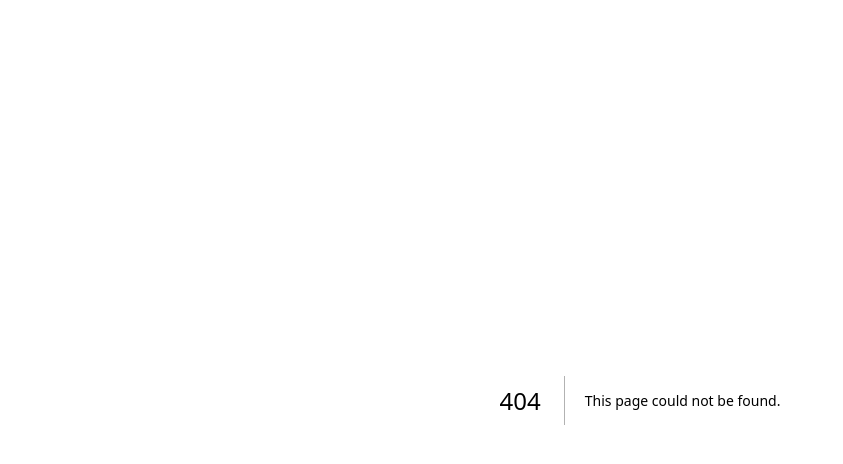
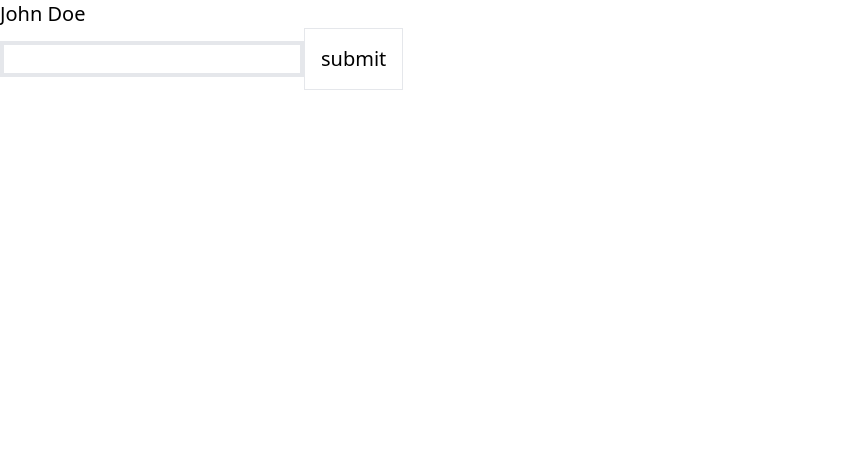
Before and after one commit to DoggySummer/very-beginning, a Next.js app: page /users/1 in a window 1280 px wide. Before the commit this address had no page. Shown: the top 464 px of the page, without its empty margins (0-843 px from the left). Built offline with nearby package versions, Linux system fonts and the light colour scheme.

Commit message:
use server

```diff
--- /dev/null
+++ b/app/data-access/user.ts
@@ -0,0 +1,16 @@
+type User = {
+  id: string
+  name: string
+}
+;(global as any).user = {
+  id: '50',
+  name: 'John Doe',
+} as User
+
+export async function getUser(userId: string) {
+  return global.user as User
+}
+
+export async function updateUser(userId: string, name: string) {
+  ;(global.user as User).name = name
+}
--- a/app/page.tsx
+++ b/app/page.tsx
@@ -1,5 +1,3 @@
-import Image from 'next/image'
-
 export default function Home() {
   return <div className='text-xl'>Hello world</div>
 }
--- /dev/null
+++ b/app/users/[userId]/actions.ts
@@ -0,0 +1,10 @@
+'use server'
+
+import { updateUser } from '@/app/data-access/user'
+import { revalidatePath } from 'next/cache'
+
+export async function updateNameAction(userId: string, formData: FormData) {
+  const newName = formData.get('name') as string
+  await updateUser(userId, newName)
+  revalidatePath(`users/${userId}`)
+}
--- /dev/null
+++ b/app/users/[userId]/page.tsx
@@ -0,0 +1,16 @@
+import { revalidatePath } from 'next/cache'
+import { getUser, updateUser } from '../../data-access/user'
+import { updateNameAction } from './actions'
+
+export default async function UsersPage(params: { userId: string }) {
+  const user = await getUser(params.userId)
+  return (
+    <div className='text-xl'>
+      {user.name}
+      <form action={updateNameAction.bind(null, user.id)}>
+        <input className=' border-4' type='text' name='name' />
+        <button className='border p-4'>submit</button>
+      </form>
+    </div>
+  )
+}
```
